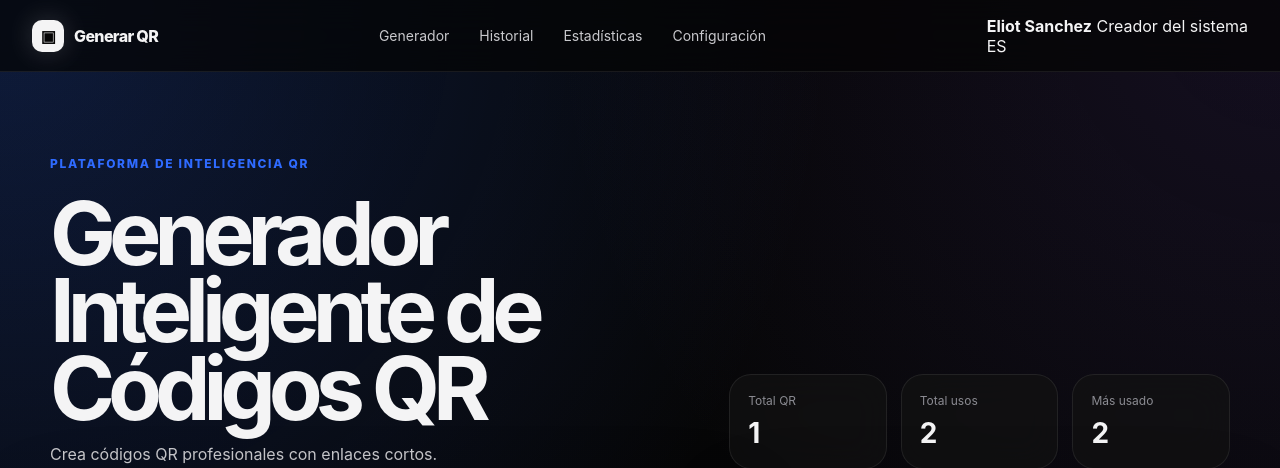
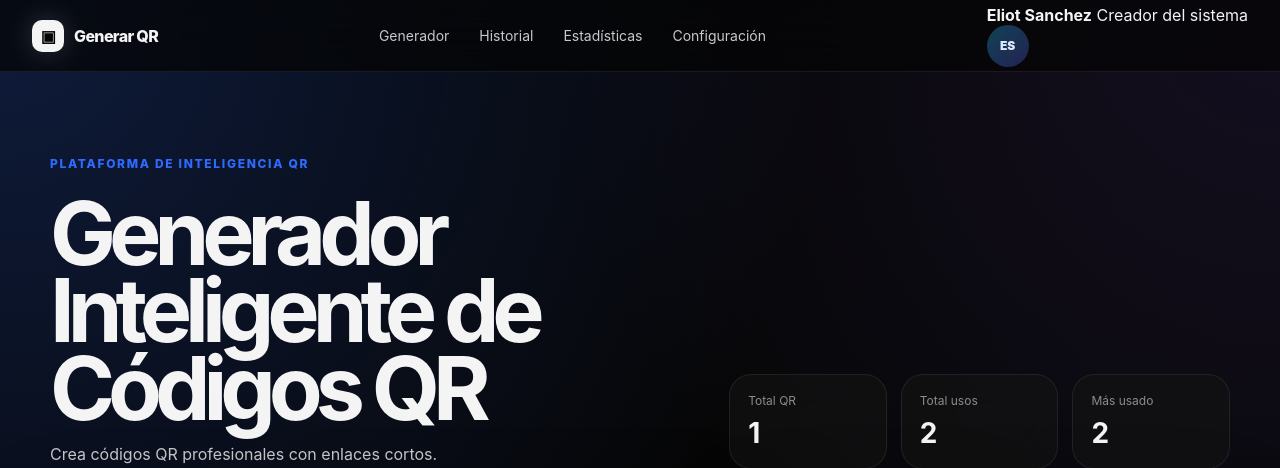
Before and after one commit to EliotJesus/QR_Generator, a Flask app: page / in a window 1280 px wide. Shown: the top 468 px of the page. Run offline with Flask 3, Linux system fonts and the light colour scheme; data comes from the database, SQL or seed files in the repository.

Commit message:
Add avatar styles for improved profile display

```diff
--- a/static/css/styles.css
+++ b/static/css/styles.css
@@ -947,3 +947,17 @@ tbody tr:hover {
 .profile-button:hover .avatar {
     border-color: rgba(18, 200, 232, 0.44);
 }
+.avatar {
+    display: grid;
+    width: 42px;
+    height: 42px;
+    place-items: center;
+    font-size: 12px;
+    font-weight: 900;
+    color: #dbeafe;
+    background:
+        linear-gradient(135deg, rgba(18, 200, 232, 0.24), rgba(114, 76, 255, 0.2)),
+        #101827;
+    border: 1px solid var(--line-strong);
+    border-radius: 50%;
+}
```
